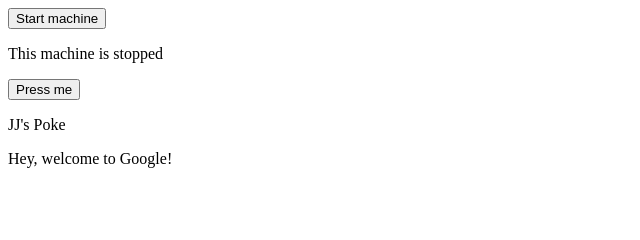
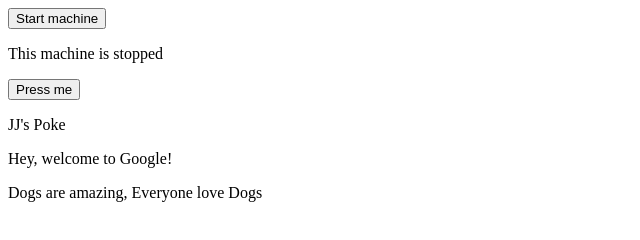
Before and after one commit to olafnub/Coding-Camp, a plain HTML site: page index.html in a window 1280 px wide. Shown: the whole page, without its empty margins (0-640 px from the left). Drawn offline with Linux system fonts and the light colour scheme.

Commit message:
Use replaceAll() with Cats and Dogs

```diff
--- a/index.html
+++ b/index.html
@@ -18,6 +18,7 @@
     <p id="textCount"></p>
     <p id="foodWord"></p>
     <p id="companyName"></p>
+    <p id="catAndDog"></p>
 
     <script>
 
--- a/javascript.js
+++ b/javascript.js
@@ -274,4 +274,9 @@ window.onload = function() {
    let companyIntroduction = "Hey, welcome to Microsoft!";
    let companyIntroductionReplace = companyIntroduction.replace("Microsoft", "Google");
    document.getElementById("companyName").innerHTML = companyIntroductionReplace;
+
+   let catVsDog = "Cats are amazing, Everyone love Cats";
+   catVsDog = catVsDog.replaceAll(/CATS/ig, "Dogs");
+   document.getElementById("catAndDog").innerHTML = catVsDog;
+
 }
```
